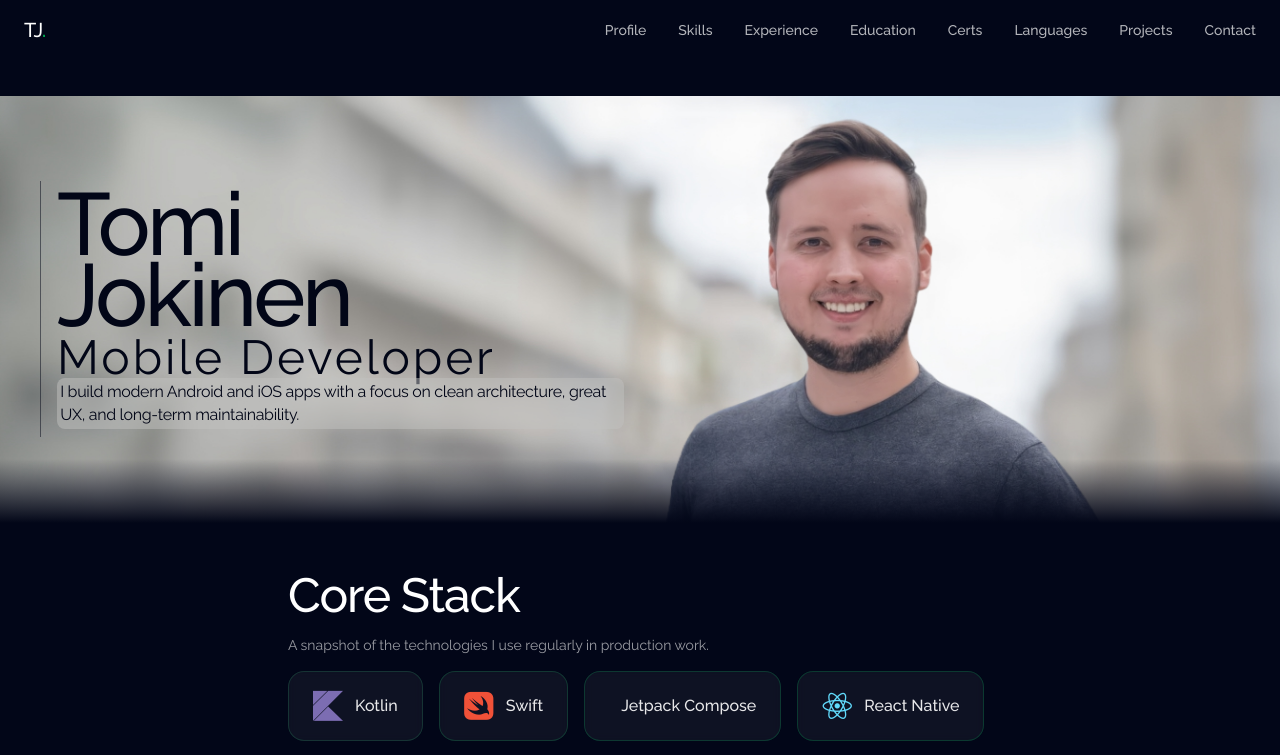
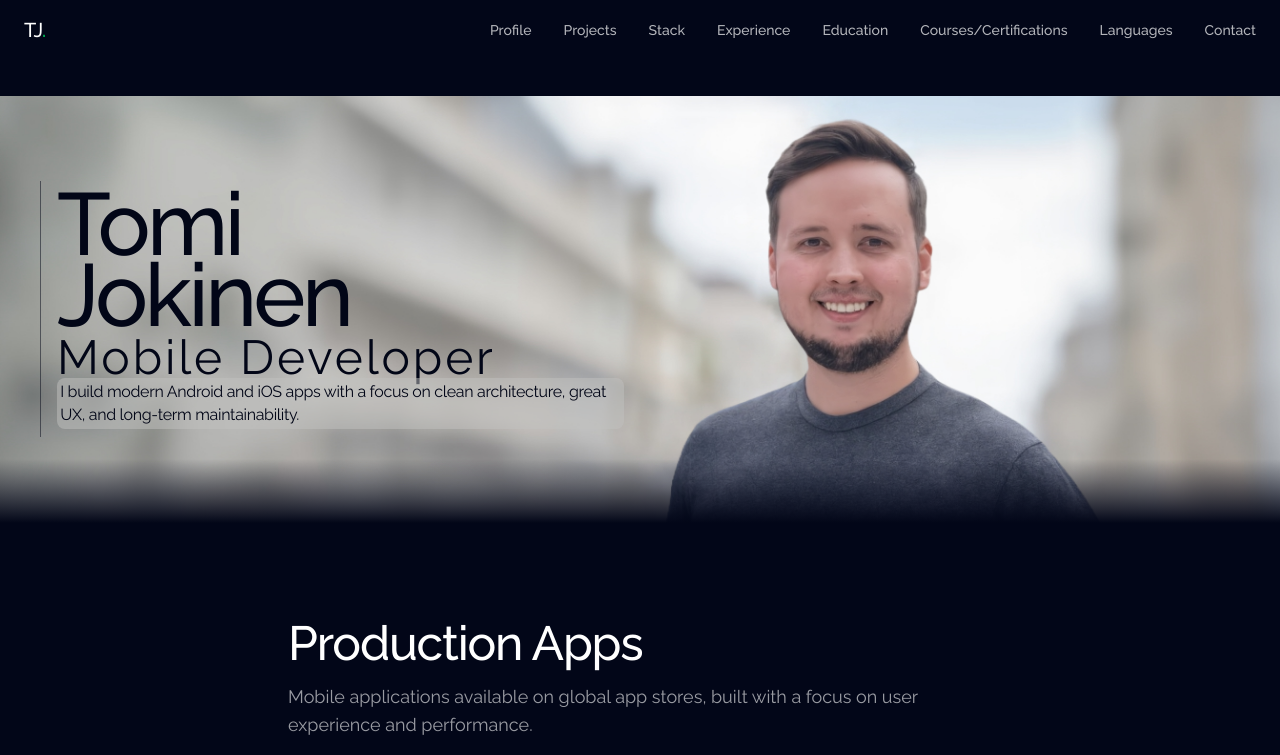
Before and after one commit to tjokinen/tjokinen.github.io, a Next.js app: page / in a window 1280 px wide. Shown: the top 755 px of the page. Built offline with nearby package versions, Linux system fonts and the light colour scheme.

Commit message:
reorganize

```diff
--- a/src/components/navbar.js
+++ b/src/components/navbar.js
@@ -14,12 +14,12 @@ export default function Navbar() {
 
   const navLinks = [
     { name: 'Profile', href: '#profile' },
-    { name: 'Skills', href: '#skills' },
+    { name: 'Projects', href: '#projects' },
+    { name: 'Stack', href: '#skills' },
     { name: 'Experience', href: '#experience' },
     { name: 'Education', href: '#education' },
-    { name: 'Certs', href: '#certs' },
+    { name: 'Courses/Certifications', href: '#certs' },
     { name: 'Languages', href: '#languages' },
-    { name: 'Projects', href: '#projects' },
     { name: 'Contact', href: '#contact' },
   ];
 
--- a/src/pages/index.js
+++ b/src/pages/index.js
@@ -16,12 +16,12 @@ export default function Home() {
       <Hero />
       <div className="max-w-screen-md mx-auto px-8 relative z-10 bg-dark">
 
+        <Projects />
         <Skills />
         <Experience />
         <Education />
         <Certs />
         <Languages />
-          <Projects />
         <Contact />
 
       </div>
```
Lines whose indentation alone changed are shown as unchanged.
